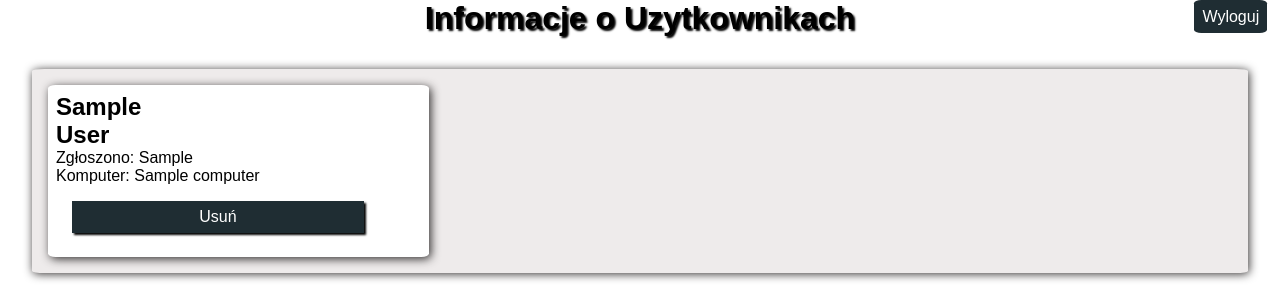
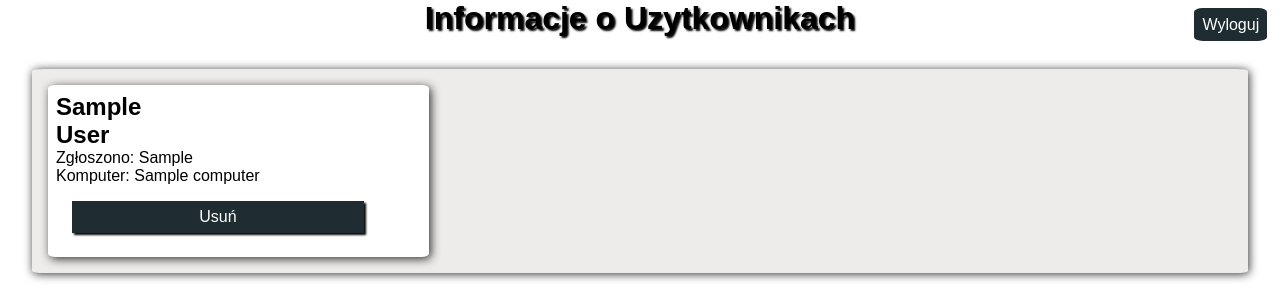
Before and after one commit to MrFajFel/Praktyki-, a Django app: template app/templates/logs.html in a window 1280 px wide. Shown: the top 305 px of the page. Run offline with Django 5.2, Linux system fonts and the light colour scheme; the template is opened without the code that fills it: most values are stand-ins (such as "Sample title", 1, 10 or a date in 2020).

Commit message:
Poprawilem css

```diff
--- a/app/static/css/index.css
+++ b/app/static/css/index.css
@@ -23,13 +23,15 @@
     position: absolute;
     right: 1%;
     top: 1%;
+    margin-top: 0.5rem;
 }
 .wylogujBTN{
     text-decoration: none;
     color: white;
     background-color: #1F2D33;
     padding: 0.5rem;
-    border-radius: 10%;
+    border-radius: 12%;
+    margin-top:0.5rem;
 }
 .wylogujBTN:hover{
     text-decoration: none;
```
